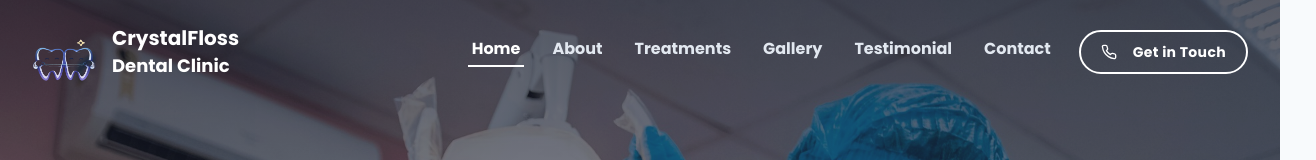
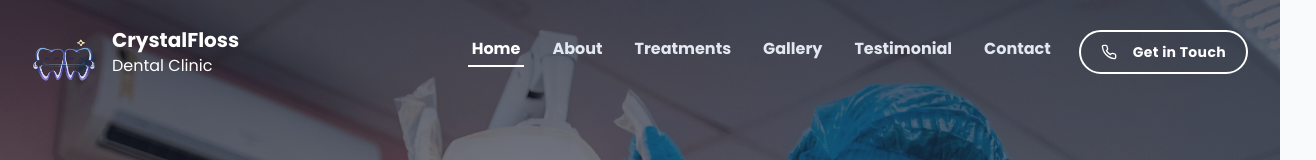
Before and after one commit to crystalflossdental-droid/Crysralfloss-dental-clinic, a React (Vite) app: page / in a window 1280 px wide. Shown: the top 160 px of the page, 1316 px wide, since content can reach past the window. Built offline with nearby package versions, Linux system fonts and the light colour scheme.

Commit message:
code push

```diff
--- a/src/components/Footer.tsx
+++ b/src/components/Footer.tsx
@@ -12,7 +12,11 @@ const Footer = () => {
           <div className="space-y-6">
             <div className="flex items-center">
               <img src="/assets/images/footer_logo.png" className="w-16 h-16 object-contain" />
-              <span className="ml-3 text-xl font-bold font-heading tracking-tight capitalize text-white">crystalfloss dental clinic</span>
+              <div className="ml-3">
+                <span className="text-xl font-bold font-heading tracking-tight text-white">CrystalFloss</span>
+                <br />
+                <span className="text-sm font-medium font-heading tracking-tight text-slate-300">Dental Clinic</span>
+              </div>
             </div>
             <p className="text-slate-400 text-sm sm:text-base leading-relaxed">
               Premium dental care for international patients in India.
--- a/src/components/Navbar.tsx
+++ b/src/components/Navbar.tsx
@@ -110,10 +110,10 @@ const Navbar = () => {
               }`}>
                 CrystalFloss
               </h1>
-              <h2 className={`font-bold font-heading capitalize ${
+              <h2 className={`font-medium font-heading capitalize ${
                 isScrolled
-                  ? 'text-sm md:text-base lg:text-lg'
-                  : 'text-sm md:text-base lg:text-lg'
+                  ? 'text-xs md:text-sm lg:text-base'
+                  : 'text-xs md:text-sm lg:text-base'
               }`}>
                 Dental Clinic
               </h2>
```
